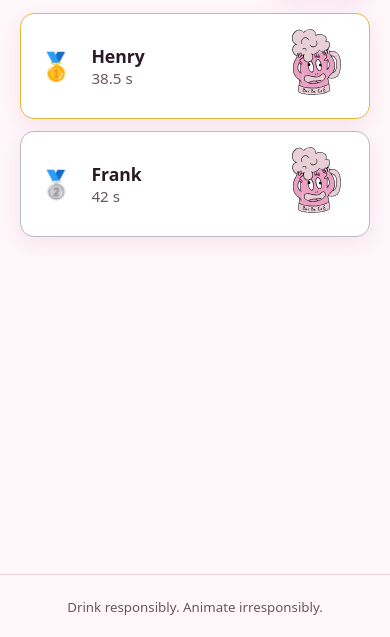
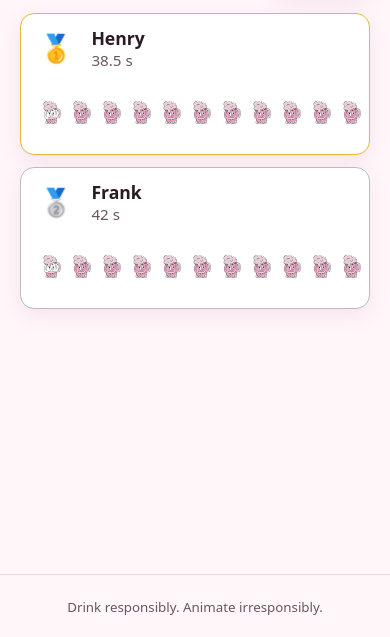
Before and after one commit to BarBaCoE/BarBaCoE.github.io, a plain HTML site: page index.html in a window 390 px wide. Both pictures are taken after a click on the tab "Meter". Shown: the part 207-844 px from the top of the page. Drawn offline with Linux system fonts and the light colour scheme.

Commit message:
feat: render N beers per contestant for multi-beer categories and drain sequentially
- New optional category field 'beerCount' (default 1); meter category sets it to 11.
- buildPanel renders N cloned SVGs in a horizontal row inside .rank-logo (class 'multi').
- Sequential scheduler in playPanelAnimations: each beer drains for total/N seconds,
  starting after the previous one finishes. setTimeout handles cancelled on replay.
- animation.js gains an autoplay:false option and a resetToFull helper to stage
  multi-beer playback consistently.
- CSS lays out multi-beer logos as a compact horizontal strip, with a smaller
  variant on narrow screens.

```diff
--- a/css/styles.css
+++ b/css/styles.css
@@ -191,10 +191,29 @@ main {
   height: 96px;
   flex-shrink: 0;
 }
-.rank-item.top-1 .rank-logo,
-.rank-item.top-2 .rank-logo,
-.rank-item.top-3 .rank-logo { width: 120px; height: 120px; }
+.rank-item.top-1 .rank-logo:not(.multi),
+.rank-item.top-2 .rank-logo:not(.multi),
+.rank-item.top-3 .rank-logo:not(.multi) { width: 120px; height: 120px; }
 .rank-logo svg { width: 100%; height: 100%; display: block; }
+
+/* Multi-beer (e.g. Meter): a horizontal row of small beers that drain one by one. */
+.rank-logo.multi {
+  width: auto;
+  height: 56px;
+  display: flex;
+  align-items: center;
+  gap: 2px;
+}
+.rank-logo.multi svg {
+  width: 36px;
+  height: 56px;
+}
+.rank-item.top-1 .rank-logo.multi svg,
+.rank-item.top-2 .rank-logo.multi svg,
+.rank-item.top-3 .rank-logo.multi svg {
+  width: 42px;
+  height: 64px;
+}
 
 .empty { color: var(--text-muted); font-style: italic; padding: 1rem 0; }
 
@@ -209,8 +228,15 @@ main {
 /* ===== Responsive ===== */
 @media (max-width: 540px) {
   .rank-item { flex-wrap: wrap; }
-  .rank-logo, .rank-item.top-1 .rank-logo, .rank-item.top-2 .rank-logo, .rank-item.top-3 .rank-logo {
+  .rank-logo:not(.multi),
+  .rank-item.top-1 .rank-logo:not(.multi),
+  .rank-item.top-2 .rank-logo:not(.multi),
+  .rank-item.top-3 .rank-logo:not(.multi) {
     width: 80px; height: 80px;
   }
+  .rank-logo.multi svg { width: 24px; height: 40px; }
+  .rank-item.top-1 .rank-logo.multi svg,
+  .rank-item.top-2 .rank-logo.multi svg,
+  .rank-item.top-3 .rank-logo.multi svg { width: 28px; height: 44px; }
   .brand h1 { font-size: 1.15rem; }
 }
--- a/index.html
+++ b/index.html
@@ -34,7 +34,7 @@
       { "id": "small",  "label": "Small",  "volume": "0.25 L" },
       { "id": "medium", "label": "Medium", "volume": "0.50 L" },
       { "id": "large",  "label": "Large",  "volume": "1.00 L" },
-      { "id": "meter",  "label": "Meter",  "volume": "11 × 0.25 L" }
+      { "id": "meter",  "label": "Meter",  "volume": "11 × 0.25 L", "beerCount": 11 }
     ],
     "results": [
       { "category": "small",  "name": "Alice",   "timeSeconds": 3.8 },
--- a/js/animation.js
+++ b/js/animation.js
@@ -21,7 +21,9 @@ const stateMap = new WeakMap();
  * @param {SVGSVGElement} svg
  * @param {number} durationSeconds
  */
-function attachDrainAnimation(svg, durationSeconds) {
+function attachDrainAnimation(svg, durationSeconds, options) {
+  const opts = options || {};
+  const autoplay = opts.autoplay !== false;
   const pinkEls = Array.from(svg.querySelectorAll(".st1"));
   if (pinkEls.length === 0) return;
 
@@ -84,8 +86,26 @@ function attachDrainAnimation(svg, durationSeconds) {
     rafId: null,
   });
 
-  // Initial play.
-  playDrain(svg);
+  // Initial play (unless suppressed).
+  if (autoplay) playDrain(svg);
+}
+
+/**
+ * Reset the clip rect to fully covering the pink (full glass), without playing.
+ * Useful when staging a sequential animation across multiple SVGs.
+ */
+function resetToFull(svg, durationSeconds) {
+  const state = stateMap.get(svg);
+  if (!state) return;
+  if (typeof durationSeconds === "number" && isFinite(durationSeconds)) {
+    state.durationMs = Math.max(50, durationSeconds * 1000);
+  }
+  if (state.rafId !== null) {
+    cancelAnimationFrame(state.rafId);
+    state.rafId = null;
+  }
+  state.rect.setAttribute("y", String(state.bbox.y));
+  state.rect.setAttribute("height", String(state.bbox.height));
 }
 
 function playDrain(svg) {
@@ -133,5 +153,5 @@ function resetAndPlay(svg, durationSeconds) {
   playDrain(svg);
 }
 
-window.BarbacoeAnim = { attachDrainAnimation, resetAndPlay };
+window.BarbacoeAnim = { attachDrainAnimation, resetAndPlay, resetToFull };
 })();
--- a/js/app.js
+++ b/js/app.js
@@ -1,6 +1,6 @@
 // Plain (non-module) script so the page works when opened via file://.
 // Animation API comes from window.BarbacoeAnim (loaded before this script).
-const { attachDrainAnimation, resetAndPlay } = window.BarbacoeAnim;
+const { attachDrainAnimation, resetAndPlay, resetToFull } = window.BarbacoeAnim;
 
 // ===== Theme =====
 const THEME_KEY = "barbacoe-theme";
@@ -79,6 +79,7 @@ function formatTime(s) {
 }
 
 function buildPanel(category, results) {
+  const beerCount = Number.isInteger(category.beerCount) && category.beerCount > 0 ? category.beerCount : 1;
   const panel = document.createElement("section");
   panel.className = "panel";
   panel.id = `panel-${category.id}`;
@@ -124,11 +125,13 @@ function buildPanel(category, results) {
     info.querySelector(".rank-time").textContent = formatTime(r.timeSeconds);
 
     const logoWrap = document.createElement("div");
-    logoWrap.className = "rank-logo";
-    const svg = cloneLogoSvg();
-    logoWrap.appendChild(svg);
-    // Stash the duration for animation attach later.
+    logoWrap.className = "rank-logo" + (beerCount > 1 ? " multi" : "");
+    for (let i = 0; i < beerCount; i++) {
+      logoWrap.appendChild(cloneLogoSvg());
+    }
+    // Stash total drinking time and beer count for the animation scheduler.
     logoWrap.dataset.duration = String(r.timeSeconds);
+    logoWrap.dataset.beerCount = String(beerCount);
 
     li.appendChild(badge);
     li.appendChild(info);
@@ -172,15 +175,35 @@ function activateTab(categoryId) {
 
 function playPanelAnimations(panel) {
   panel.querySelectorAll(".rank-logo").forEach((wrap) => {
-    const svg = wrap.querySelector("svg");
-    const duration = parseFloat(wrap.dataset.duration);
-    if (!svg || !isFinite(duration)) return;
+    const svgs = Array.from(wrap.querySelectorAll("svg"));
+    const totalDuration = parseFloat(wrap.dataset.duration);
+    const beerCount = parseInt(wrap.dataset.beerCount, 10) || 1;
+    if (svgs.length === 0 || !isFinite(totalDuration)) return;
+    const perBeer = totalDuration / beerCount;
+
+    // Cancel any pending sequential timers from a previous run.
+    if (wrap._pendingTimers) {
+      wrap._pendingTimers.forEach(clearTimeout);
+    }
+    wrap._pendingTimers = [];
+
+    // Lazy attach on first play (hidden panels return 0 from getBBox).
     if (!wrap.dataset.attached) {
-      attachDrainAnimation(svg, duration);
+      svgs.forEach((svg) => attachDrainAnimation(svg, perBeer, { autoplay: false }));
       wrap.dataset.attached = "1";
-    } else {
-      resetAndPlay(svg, duration);
     }
+
+    // Reset all to full immediately, then play one-by-one.
+    svgs.forEach((svg) => resetToFull(svg, perBeer));
+    svgs.forEach((svg, i) => {
+      const delayMs = i * perBeer * 1000;
+      if (delayMs === 0) {
+        resetAndPlay(svg, perBeer);
+      } else {
+        const tid = setTimeout(() => resetAndPlay(svg, perBeer), delayMs);
+        wrap._pendingTimers.push(tid);
+      }
+    });
   });
 }
 
```
Also changed, not shown: NOTES.md (+8 -0 lines).
